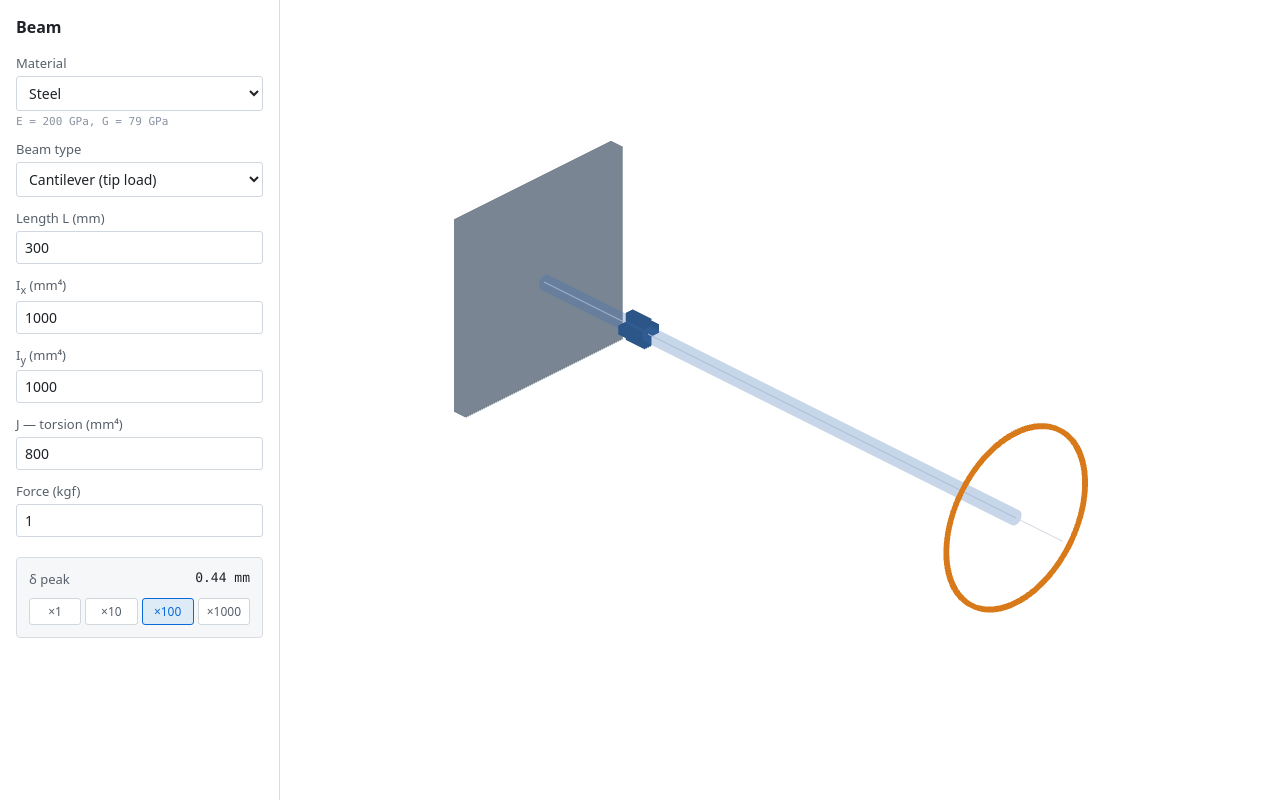
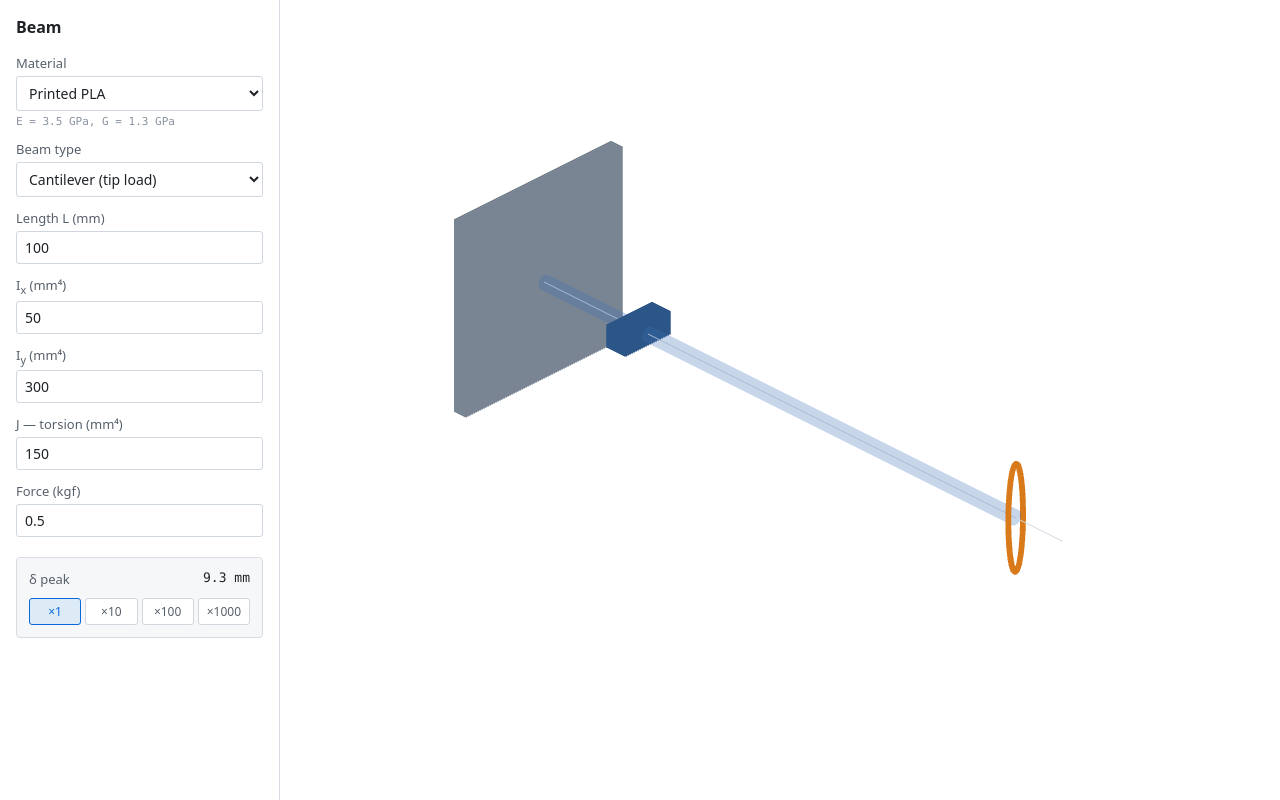
Before and after one commit to xy-kasumi/deflection, a website built with Vite: page index.html in a window 1280 px wide. Built offline with nearby package versions, Linux system fonts and the light colour scheme.

Commit message:
Add filled-rectangle cross-section for the solid-section regime

```diff
--- a/index.html
+++ b/index.html
@@ -14,9 +14,9 @@
           <label>
             <span>Material</span>
             <select name="material">
-              <option value="PLA">Printed PLA</option>
+              <option value="PLA" selected>Printed PLA</option>
               <option value="AL">Aluminum</option>
-              <option value="STEEL" selected>Steel</option>
+              <option value="STEEL">Steel</option>
             </select>
             <small class="material-info" id="material-info"></small>
           </label>
@@ -29,23 +29,23 @@
           </label>
           <label>
             <span>Length L (mm)</span>
-            <input type="number" name="L_mm" step="any" value="300" />
+            <input type="number" name="L_mm" step="any" value="100" />
           </label>
           <label>
             <span>I<sub>x</sub> (mm⁴)</span>
-            <input type="number" name="Ix_mm4" step="any" value="1000" />
+            <input type="number" name="Ix_mm4" step="any" value="50" />
           </label>
           <label>
             <span>I<sub>y</sub> (mm⁴)</span>
-            <input type="number" name="Iy_mm4" step="any" value="1000" />
+            <input type="number" name="Iy_mm4" step="any" value="300" />
           </label>
           <label>
             <span>J — torsion (mm⁴)</span>
-            <input type="number" name="J_mm4" step="any" value="800" />
+            <input type="number" name="J_mm4" step="any" value="150" />
           </label>
           <label>
             <span>Force (kgf)</span>
-            <input type="number" name="force_kgf" step="any" value="1" />
+            <input type="number" name="force_kgf" step="any" value="0.5" />
           </label>
         </form>
         <div id="readout">
--- a/src/physics.ts
+++ b/src/physics.ts
@@ -40,13 +40,19 @@ export function ensureVisibleScale(
   return SCALES[SCALES.length - 1] as DisplayScale;
 }
 
-// "Fake" cross-section for visual sanity-check on (Ix, Iy, J). Two topologies
-// cover open- and closed-section regimes; we pick whichever fits better. The
-// shape is a sketch, not a claim: composite or anisotropic real-world parts can
-// have (Ix, Iy, J) combinations that no isotropic shape reproduces.
+// "Fake" cross-section for visual sanity-check on (Ix, Iy, J). Three topologies
+// cover the three regimes by J/I magnitude:
+//   cruciform   — open thin-walled        (J/I small)
+//   hollowBox   — closed thin-walled      (J/I medium)
+//   filledRect  — solid rectangle         (J/I large; matches Ix & Iy, J floats)
+// We don't pretend the shape is "the" cross-section: composite or anisotropic
+// real parts can have (Ix, Iy, J) combinations that no isotropic shape
+// reproduces. Picking among three topologies avoids pathological geometries
+// (vanishingly thin walls, etc.) that would make the visualization mislead.
 export type CrossSection =
   | { type: 'cruciform'; w_mm: number; h_mm: number; t_mm: number }
   | { type: 'hollowBox'; W_mm: number; H_mm: number; t_mm: number }
+  | { type: 'filledRect'; b_mm: number; h_mm: number }
   | { type: 'unreachable' };
 
 const CRUCIFORM_T_RATIO_MAX = 0.4;
@@ -64,15 +70,16 @@ export function computeCrossSection(Ix: number, Iy: number, J: number): CrossSec
     return { type: 'cruciform', w_mm: w_c, h_mm: h_c, t_mm: t_c };
   }
 
-  // Hollow box: aspect r = H/W from the thin-walled Ix/Iy cubic (closed form),
-  // then bisect τ = t/min(W,H) so the exact J/Ix matches. The ratio is
-  // monotone-decreasing in τ, so when the target lies outside the box's
-  // reachable range bisection clamps at the boundary — "best fit" given that
-  // Ix and Iy take priority.
+  // Hollow box: aspect r = H/W from the thin-walled Ix/Iy cubic, then bisect
+  // τ = t/min(W,H) so J/Ix matches. Skip if the target J/Ix is above the
+  // thin-walled ceiling for this r — otherwise bisection would drive τ → 0
+  // and we'd render a vanishingly-thin, absurdly large outline.
   const r = solveCubicForR(Ix / Iy);
-  if (!(r > 0) || !Number.isFinite(r)) return { type: 'unreachable' };
+  if (r > 0 && Number.isFinite(r)) {
+    const thinWalledCeil = 12 / ((1 + r) * (3 + r));
+    const target = J / Ix;
+    if (target < thinWalledCeil) {
       const minSide = Math.min(1, r);
-  const target = J / Ix;
       let lo = 1e-4;
       let hi = 0.4995;
       for (let i = 0; i < 60; i++) {
@@ -85,10 +92,20 @@ export function computeCrossSection(Ix: number, Iy: number, J: number): CrossSec
       const tau = 0.5 * (lo + hi);
       const tn = tau * minSide;
       const oN = boxOutputs(1, r, tn);
-  if (!(oN.Ix > 0)) return { type: 'unreachable' };
-  // Degree-4 homogeneity: one length-scale s pins Ix exactly.
+      if (oN.Ix > 0) {
         const s = Math.pow(Ix / oN.Ix, 0.25);
         return { type: 'hollowBox', W_mm: s, H_mm: r * s, t_mm: tn * s };
+      }
+    }
+  }
+
+  // Solid rectangle. Matches Ix and Iy exactly; J becomes whatever a solid
+  // section of these dimensions happens to give.
+  //   b·h³ = 12·Ix,  b³·h = 12·Iy  ⇒
+  //     h = (12·Ix^(3/2) / Iy^(1/2))^(1/4),   b = h · √(Iy / Ix)
+  const h_r = Math.pow((12 * Math.pow(Ix, 1.5)) / Math.sqrt(Iy), 0.25);
+  const b_r = h_r * Math.sqrt(Iy / Ix);
+  return { type: 'filledRect', b_mm: b_r, h_mm: h_r };
 }
 
 // Exact moments of area and Roark torsion constant for a hollow rectangle.
--- a/src/scene.ts
+++ b/src/scene.ts
@@ -207,7 +207,7 @@ export class Scene {
       horiz.position.x = xSec;
       vert.position.x = xSec;
       this.content.add(horiz, vert);
-    } else {
+    } else if (section.type === 'hollowBox') {
       const { W_mm, H_mm, t_mm } = section;
       const top = new THREE.Mesh(new THREE.BoxGeometry(eps, W_mm, t_mm), mat);
       top.position.set(xSec, 0, H_mm / 2 - t_mm / 2);
@@ -219,6 +219,11 @@ export class Scene {
       const right = new THREE.Mesh(new THREE.BoxGeometry(eps, t_mm, inner), mat);
       right.position.set(xSec, W_mm / 2 - t_mm / 2, 0);
       this.content.add(top, bot, left, right);
+    } else {
+      const { b_mm, h_mm } = section;
+      const mesh = new THREE.Mesh(new THREE.BoxGeometry(eps, b_mm, h_mm), mat);
+      mesh.position.x = xSec;
+      this.content.add(mesh);
     }
   }
 
--- a/src/state.ts
+++ b/src/state.ts
@@ -38,12 +38,12 @@ export interface BeamState {
 
 export function defaultState(): BeamState {
   return {
-    Ix_mm4: 1000,
-    Iy_mm4: 1000,
-    J_mm4: 800,
-    L_mm: 300,
-    material: 'STEEL',
-    force_kgf: 1,
+    Ix_mm4: 50,
+    Iy_mm4: 300,
+    J_mm4: 150,
+    L_mm: 100,
+    material: 'PLA',
+    force_kgf: 0.5,
     beamType: 'cantilever',
   };
 }
```
Also changed, not shown: src/physics.test.ts (+47 -10 lines). Lines whose indentation alone changed are shown as unchanged.
